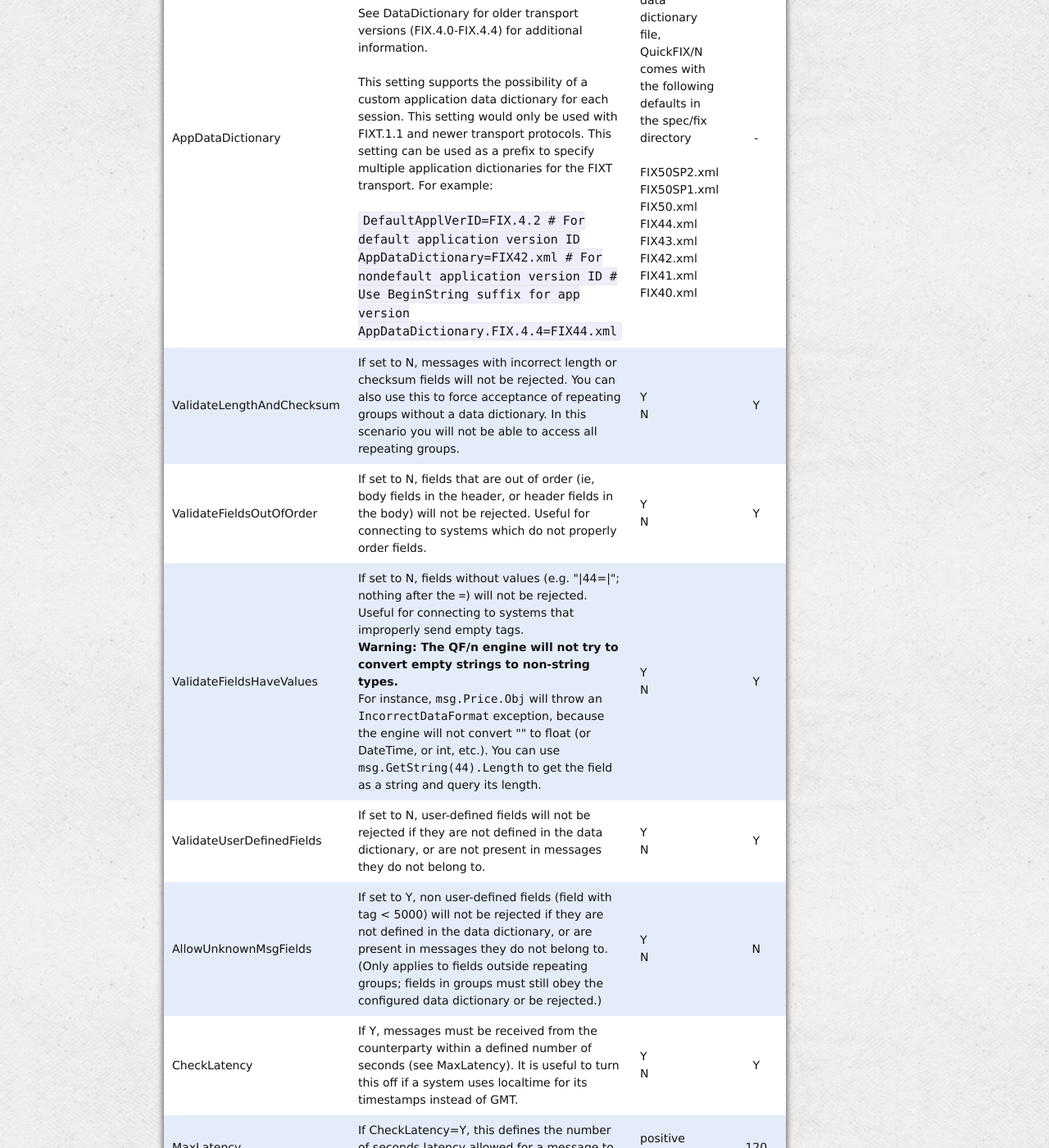
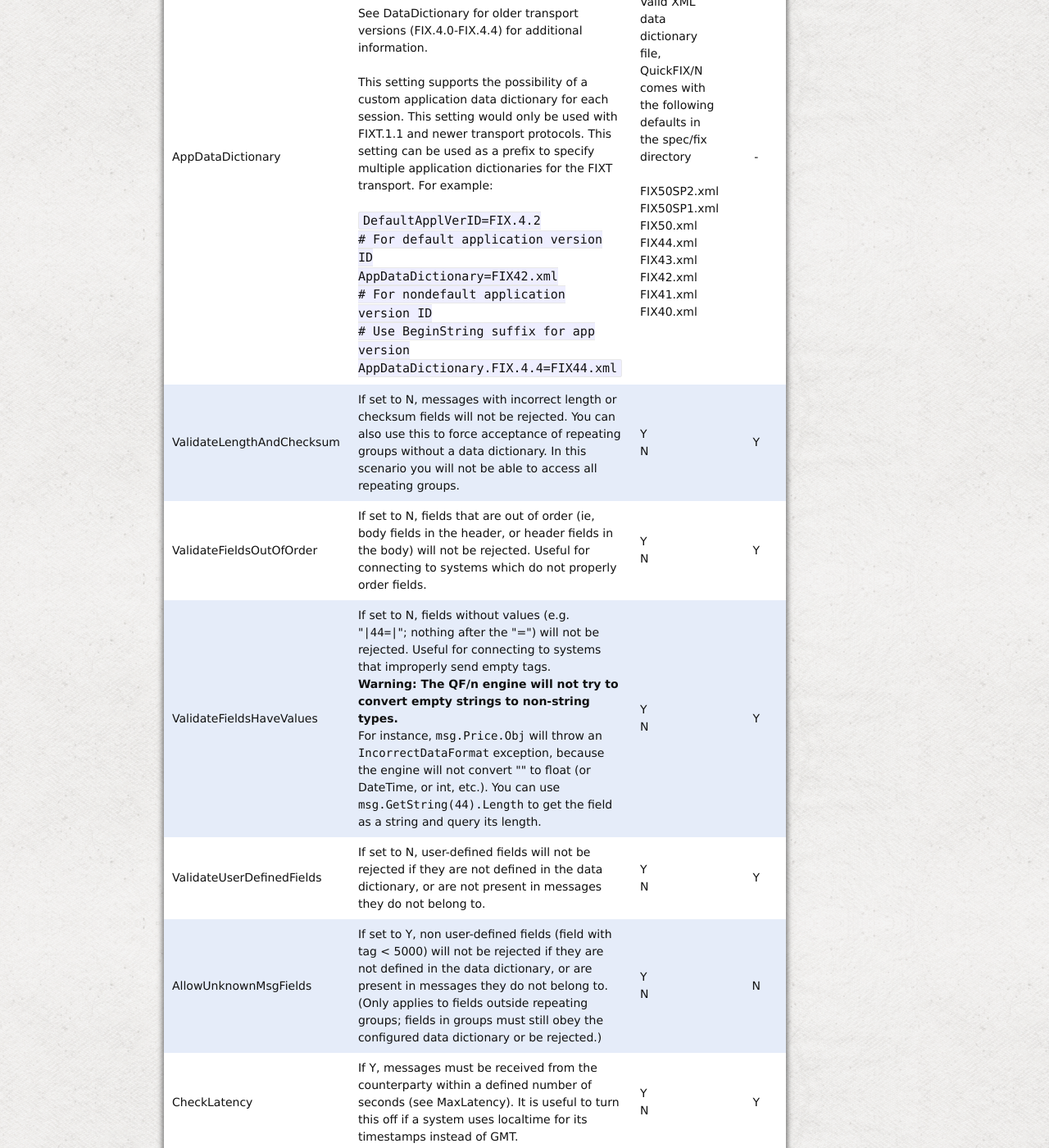
Before and after one commit to connamara/quickfixn, a Jekyll site: the page built from tutorial/configuration.md, in a window 1280 px wide and 1400 px high, scrolled down 5594 px. Shown: the whole window at 82% size. Built offline with Jekyll 4.4.1, drawn with Linux system fonts in a browser that asks for light colours.

Commit message:
some formatting corrections

```diff
--- a/tutorial/configuration.md
+++ b/tutorial/configuration.md
@@ -357,12 +357,11 @@ QuickFIX Settings
       <div>XML definition file for validating application messages.  This setting is only valid for FIXT.1.1 (or newer) sessions.</div><br/>
       <div>See DataDictionary for older transport versions (FIX.4.0-FIX.4.4) for additional information.</div><br/>
       <div>This setting supports the possibility of a custom application data dictionary for each session.  This setting would only be used with FIXT.1.1 and newer transport protocols.  This setting can be used as a prefix to specify multiple application dictionaries for the FIXT transport.  For example:</div><br/>
-      <code>
-        DefaultApplVerID=FIX.4.2
-        # For default application version ID
-        AppDataDictionary=FIX42.xml
-        # For nondefault application version ID
-        # Use BeginString suffix for app version
+      <code>DefaultApplVerID=FIX.4.2<br/>
+        # For default application version ID<br/>
+        AppDataDictionary=FIX42.xml<br/>
+        # For nondefault application version ID<br/>
+        # Use BeginString suffix for app version<br/>
         AppDataDictionary.FIX.4.4=FIX44.xml
       </code>
     </td>
@@ -402,7 +401,7 @@ QuickFIX Settings
 
   <tr>
     <td class='setting'>ValidateFieldsHaveValues</td>
-    <td class='description'>If set to N, fields without values (e.g. "|44=|"; nothing after the <tt>=</tt>) will not be rejected.
+    <td class='description'>If set to N, fields without values (e.g. "<tt>|44=|</tt>"; nothing after the "=") will not be rejected.
                             Useful for connecting to systems that improperly send empty tags.
                             <br/>
                             <strong>Warning: The QF/n engine will not try to convert empty strings to non-string types.</strong>
```
